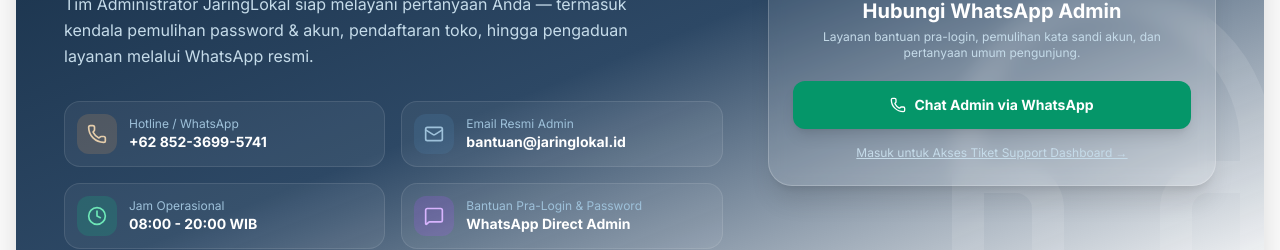
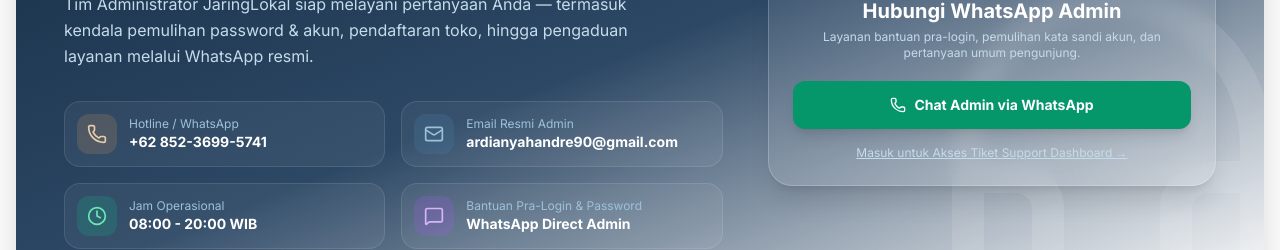
Before and after one commit to ARDINAZER112/LytheProject, a React (Vite) app: page / in a window 1280 px wide. Shown: the part 2920-3170 px from the top of the page. Built offline with nearby package versions, Linux system fonts and the light colour scheme; no server answers; the database is empty.

Commit message:
Update admin email address in Home component

```diff
--- a/src/pages/Home.jsx
+++ b/src/pages/Home.jsx
@@ -253,7 +253,7 @@
                     </div>
                     <div>
                       <div className="text-xs text-ocean-300">Email Resmi Admin</div>
-                      <div className="font-bold text-white">bantuan@jaringlokal.id</div>
+                      <div className="font-bold text-white">ardianyahandre90@gmail.com</div>
                     </div>
                   </div>
 
```
